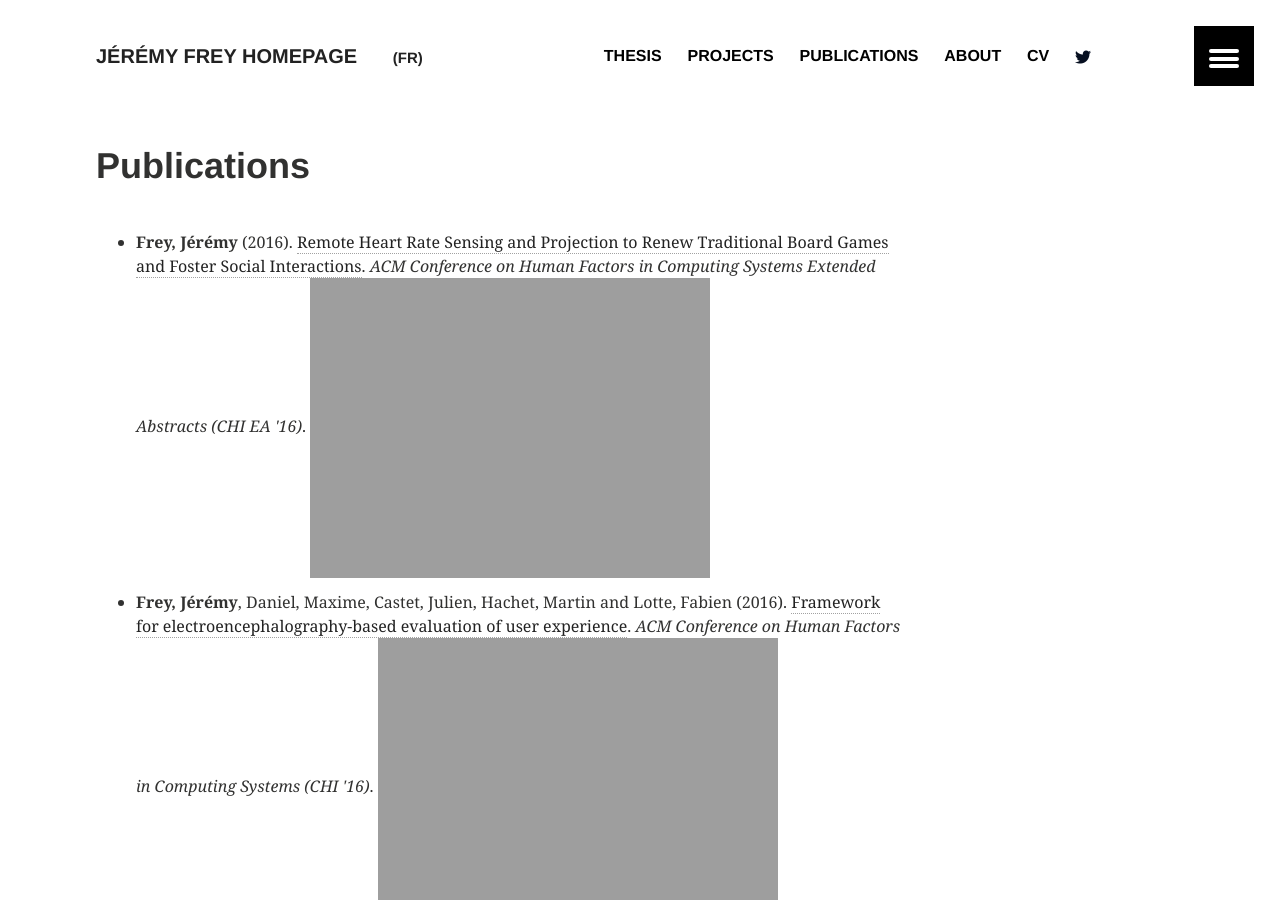
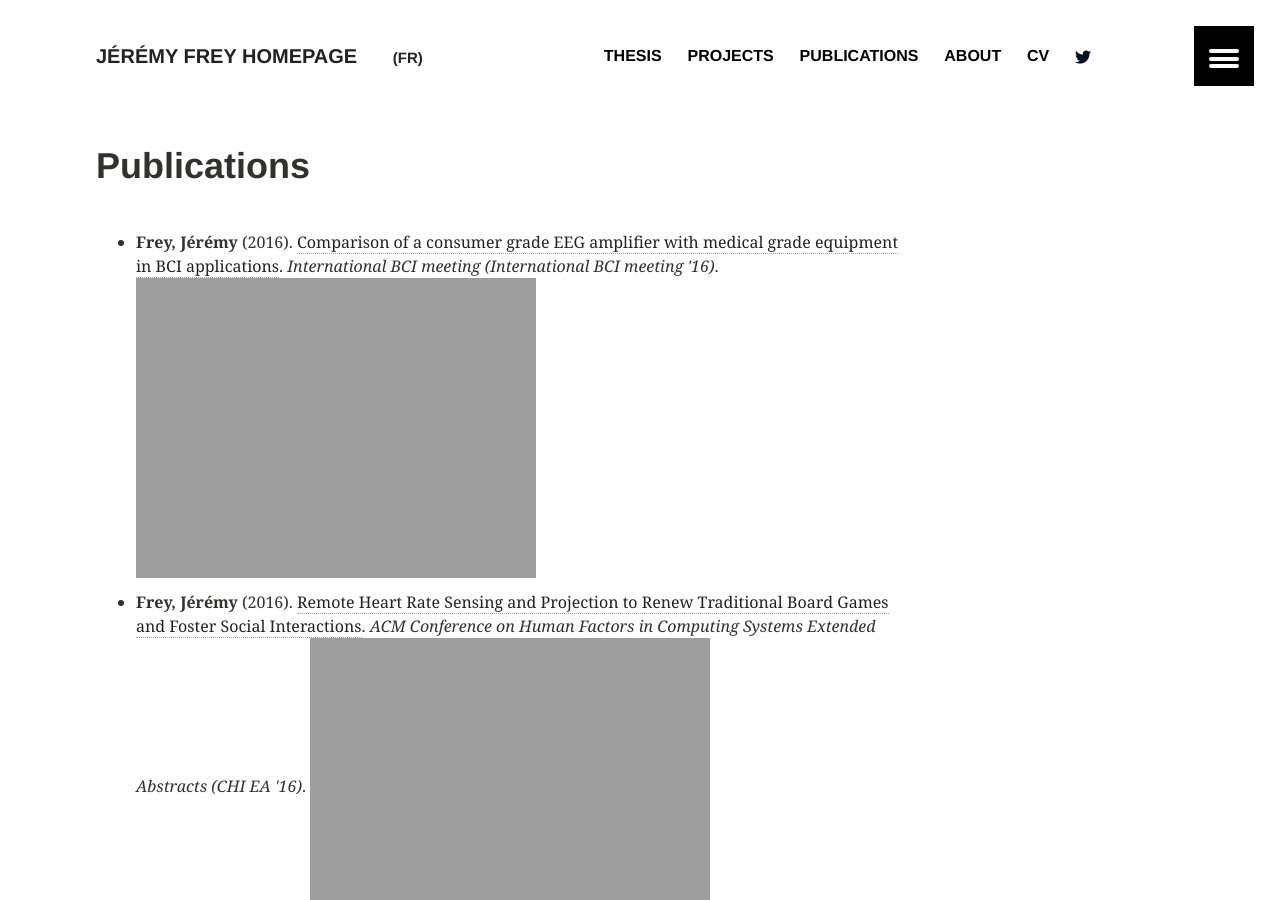
Before and after one commit to jfrey-xx/jfrey-xx.github.io, a Jekyll site: the page built from _pages/publications.md, in a window 1280 px wide and 900 px high. Built offline with Jekyll 4.4.1, drawn with Linux system fonts in a browser that asks for light colours; some of the changed text lies outside the part shown.

Commit message:
update publications

```diff
--- a/_data/publications.yml
+++ b/_data/publications.yml
@@ -274,3 +274,31 @@
   abbreviation: "CHI EA '16"
   project: "bluff"
   pdf-link: "https://hal.inria.fr/hal-01273938/document"
+- URL: https://hal.inria.fr/hal-01278245
+  container-title: "International BCI meeting"
+  author:
+  - family: Frey
+    given:
+    - ! "Jérémy"
+    me: true
+  issued:
+    year: 2016
+  year: 2016
+  title: "Comparison of a consumer grade EEG amplifier with medical grade equipment in BCI applications"
+  type: paper-conference
+  abbreviation: "International BCI meeting '16"
+  pdf-link: "https://hal.inria.fr/hal-01278245/document"
+- URL: https://hal.inria.fr/hal-01288542/
+  container-title: CORPS
+  author:
+  - family: Frey
+    given:
+    - ! "Jérémy"
+    me: true
+  issued:
+    year: 2015
+  year: 2015
+  title: "Émersions sensorielles"
+  type: journal
+  abbreviation: CNRS Édition
+  pdf-link: "https://hal.inria.fr/hal-01288542/document"
```
